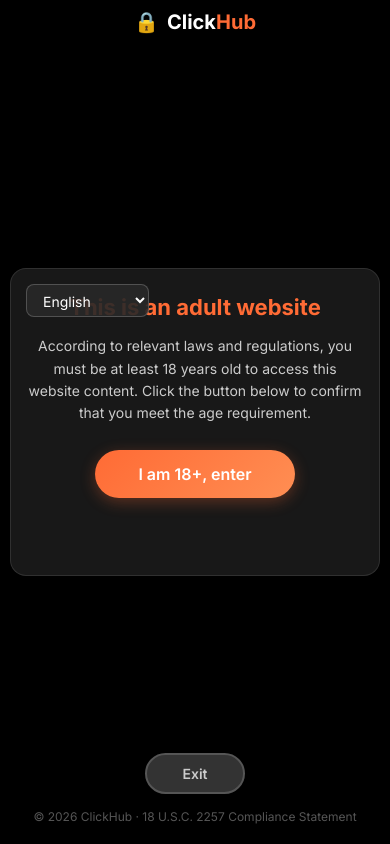
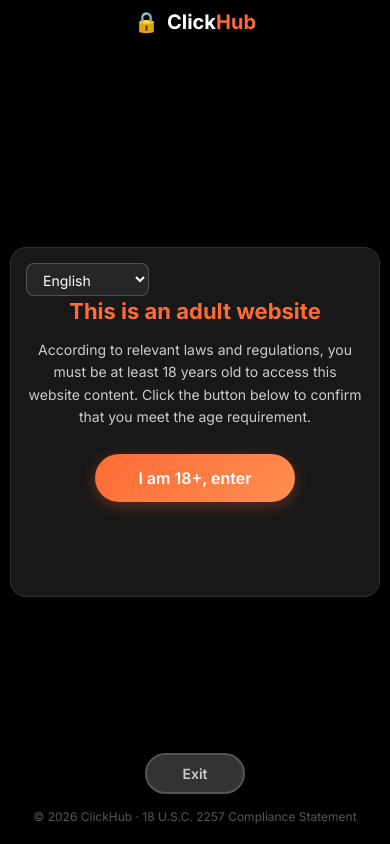
Before and after one commit to Jiayao-Hu-2023/Jiayao-Hu-2023.github.io, a plain HTML site: page index.html in a window 390 px wide. Drawn offline with Linux system fonts and the light colour scheme.

Commit message:
Add files via upload

```diff
--- a/style.css
+++ b/style.css
@@ -124,13 +124,14 @@ body.it-IT {
     background: rgba(30, 30, 30, 0.8);
     backdrop-filter: blur(10px);
     border-radius: 16px;
-    padding: 40px;
+    padding: 60px 40px 40px;
     max-width: 500px;
     width: 100%;
     text-align: center;
     box-shadow: 0 8px 32px rgba(0, 0, 0, 0.3);
     border: 1px solid rgba(255, 255, 255, 0.1);
     position: relative;
+    min-height: 400px;
 }
 
 /* 语言选择器 */
@@ -536,9 +537,10 @@ body.it-IT {
     }
 
     .main-card {
-        padding: 25px 15px;
+        padding: 50px 15px 25px;
         margin: 0 10px;
         max-width: 100%;
+        min-height: 350px;
     }
 
     .warning-title {
```
